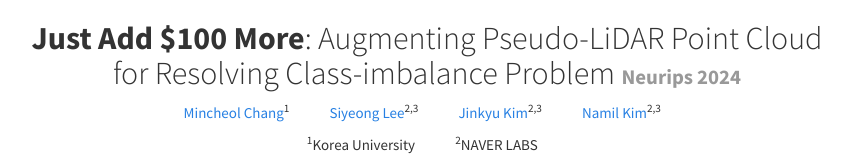
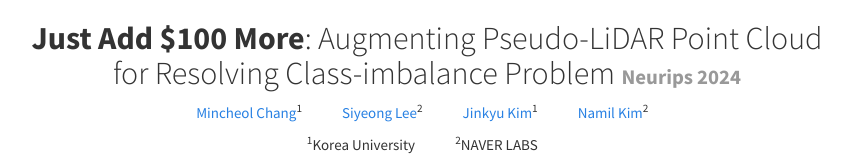
Before and after one commit to just-add-100-more/just-add-100-more.github.io, a plain HTML site: page index.html in a window 1280 px wide. Shown: the top 163 px of the page, without its empty margins (213-1064 px from the left). Drawn offline with nearby package versions, Linux system fonts and the light colour scheme; some packages are replaced by stand-ins of ours; a script that the page names is missing.

```diff
--- a/index.html
+++ b/index.html
@@ -86,13 +86,13 @@
                         <a href="https://www.linkedin.com/in/mincheol-chang-2a81961b4/?originalSubdomain=kr">Mincheol Chang</a><sup>1</sup></span>&nbsp;&nbsp;&nbsp;&nbsp;
                     </li>
                     <li>
-                        <a href="https://scholar.google.co.kr/citations?user=iGSaIU0AAAAJ&hl=ko">Siyeong Lee</a><sup>2,3</sup></span>&nbsp;&nbsp;&nbsp;&nbsp;
+                        <a href="https://scholar.google.co.kr/citations?user=iGSaIU0AAAAJ&hl=ko">Siyeong Lee</a><sup>2</sup></span>&nbsp;&nbsp;&nbsp;&nbsp;
                     </li>
                     <li>
-                        <a href="https://scholar.google.com/citations?user=-x3wvW8AAAAJ">Jinkyu Kim</a><sup>2,3</sup></span>&nbsp;&nbsp;&nbsp;&nbsp;
+                        <a href="https://scholar.google.com/citations?user=-x3wvW8AAAAJ">Jinkyu Kim</a><sup>1</sup></span>&nbsp;&nbsp;&nbsp;&nbsp;
                     </li>
                     <li>
-                        <a href="https://scholar.google.co.kr/citations?user=IYyLBQYAAAAJ">Namil Kim</a><sup>2,3</sup></span>&nbsp;&nbsp;&nbsp;&nbsp;
+                        <a href="https://scholar.google.co.kr/citations?user=IYyLBQYAAAAJ">Namil Kim</a><sup>2</sup></span>&nbsp;&nbsp;&nbsp;&nbsp;
                     </li>
                 </ul>
             </div>
```
Also changed, not shown: assets/img/overview.png, 3 other files.
